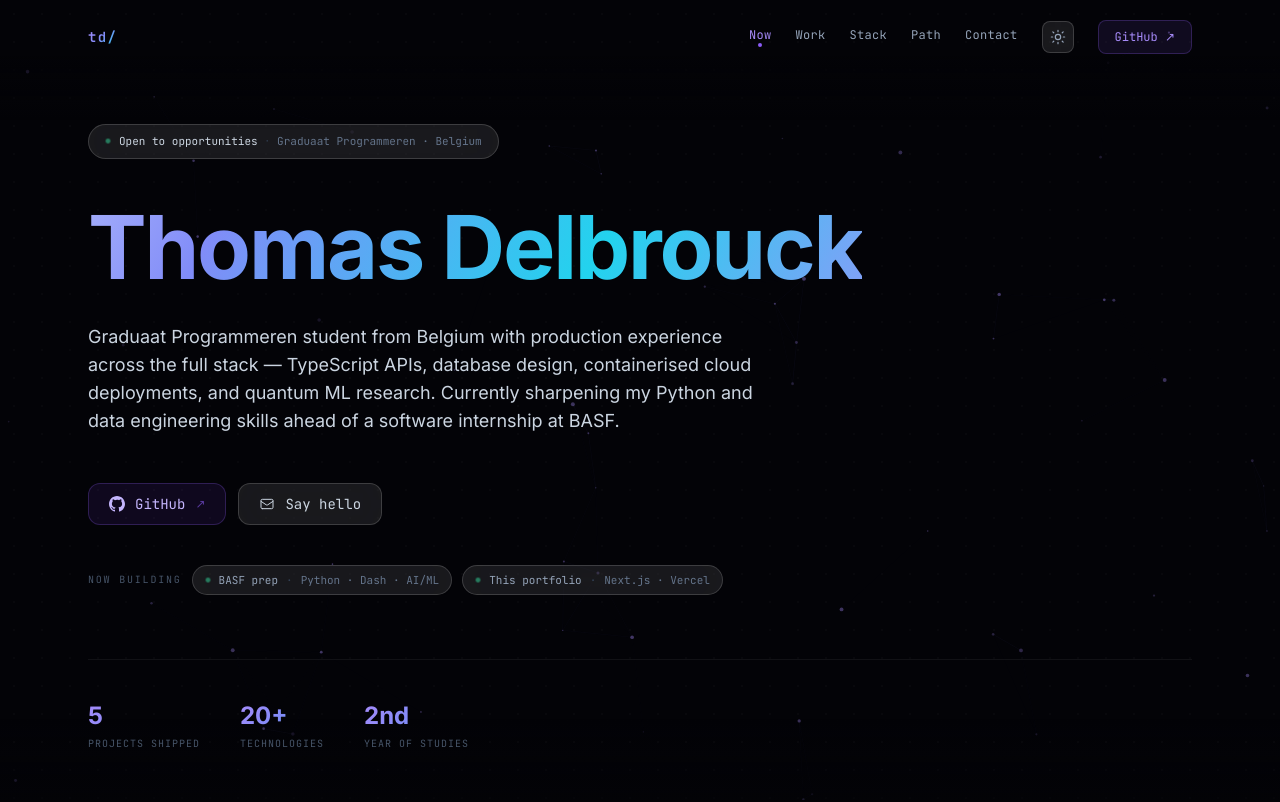
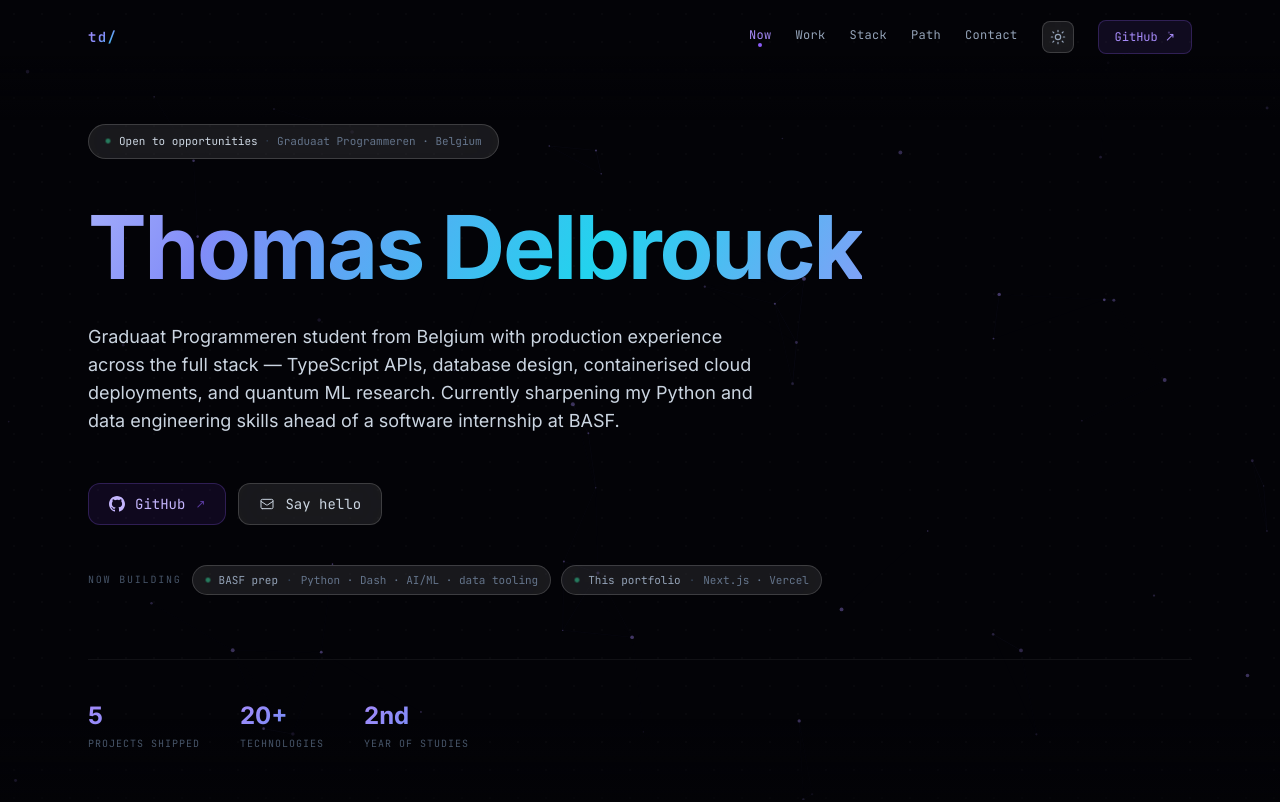
Before and after one commit to ThomasDelbrouck1/Portfolio, a Next.js app: page / in a window 1280 px wide. Shown: the top 802 px of the page. Built offline with nearby package versions, Linux system fonts and the light colour scheme.

Commit message:
content: restore data tooling to BASF prep pill

```diff
--- a/data/content.ts
+++ b/data/content.ts
@@ -11,7 +11,7 @@
 };
 
 export const nowBuilding = [
-  { label: "BASF prep", tech: "Python · Dash · AI/ML" },
+  { label: "BASF prep", tech: "Python · Dash · AI/ML · data tooling" },
   { label: "This portfolio", tech: "Next.js · Vercel" },
 ] as const;
 
```
